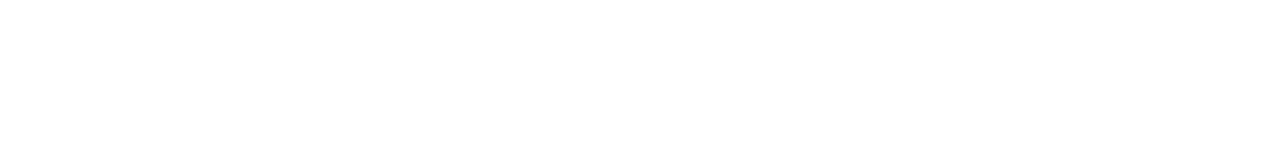
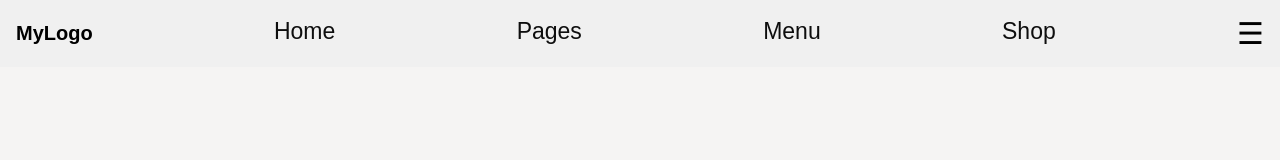
Before and after one commit to Momen-Elmohder/Restaurant, a plain HTML site: page index.html in a window 1280 px wide. Drawn offline with Linux system fonts and the light colour scheme.

Commit message:
navbar demo added

```diff
--- a/index.html
+++ b/index.html
@@ -3,10 +3,22 @@
 <head>
     <meta charset="UTF-8">
     <meta name="viewport" content="width=device-width, initial-scale=1.0">
-    <title>Document</title>
+    <title>Chicken gone</title>
     <link rel="stylesheet" href="style.css">
 </head>
-<body>
+<body style="background-color: rgb(245, 244, 243);" >
+
+    <div class="navbar">
+        <div class="logo">MyLogo</div>
+        <a href="#">Home</a>
+        <a href="#">Pages</a>
+        <a href="#">Menu</a>
+        <a href="#">Shop</a>
+        <div class="nvblst">&#9776;</div>
+
+
+    </div>
+
 
     <script src="app.js"></script>
 </body>
--- a/style.css
+++ b/style.css
@@ -0,0 +1,47 @@
+body {
+    margin: 0;
+    font-family: Arial, Helvetica, sans-serif;
+}
+
+.navbar {
+    background-color: #f0f0f0;
+    padding: 1rem;
+    display: flex;
+    gap: rem;
+    justify-content: space-between;
+    align-items: center;
+}
+
+.nvblst{
+    font-size: 30px;
+    cursor: pointer;
+}
+
+.logo {
+    font-size: 20px;
+    font-weight: bold;
+}
+
+.navbar a {
+    text-decoration: none;
+    color: #0e0e0e;
+    font-size: 23px;
+    position: relative;
+    padding-bottom: 5px;
+}
+
+
+.navbar a::before {
+    content: "";
+    position: absolute;
+    width: 0%;
+    height: 2px;
+    left: 0;
+    bottom: 0;
+    background-color: #0b0b0b;
+    transition: width 0.6s ease;
+}
+
+.navbar a:hover::before {
+    width: 100%;
+}
```
